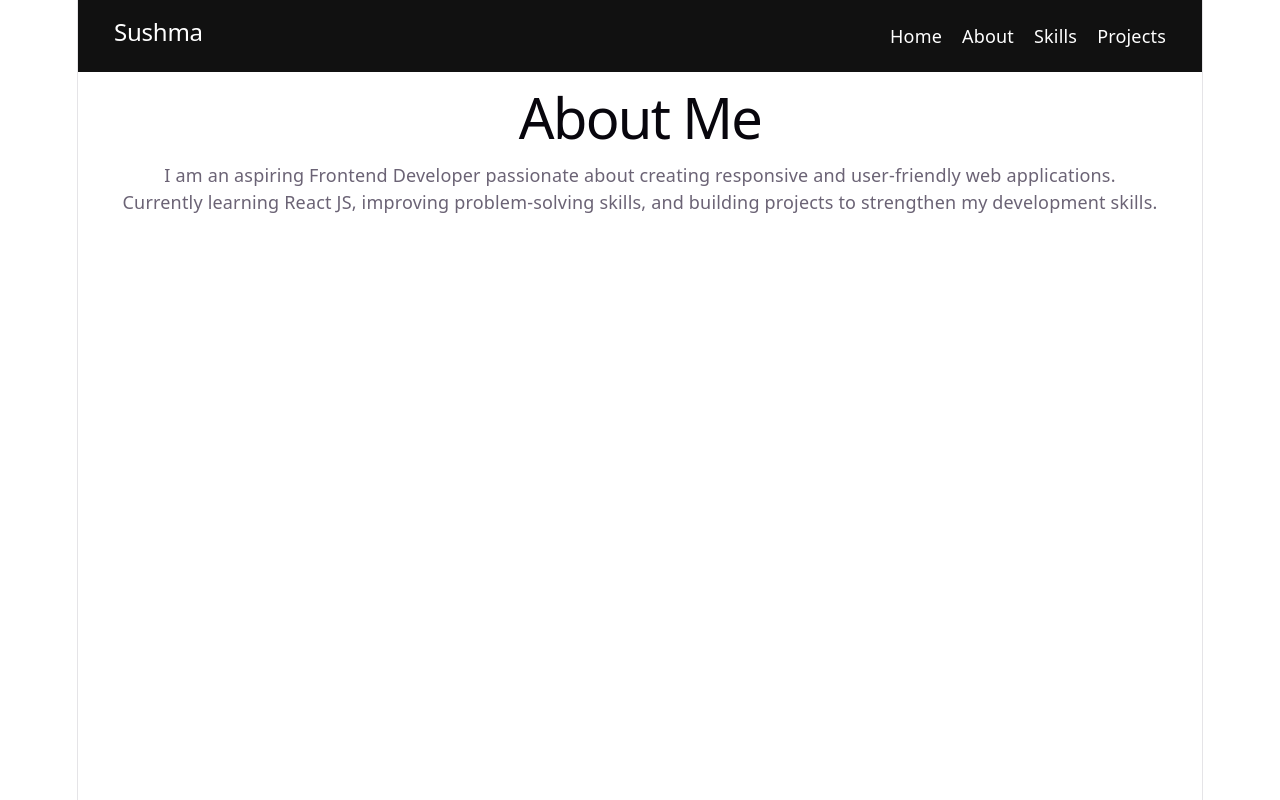
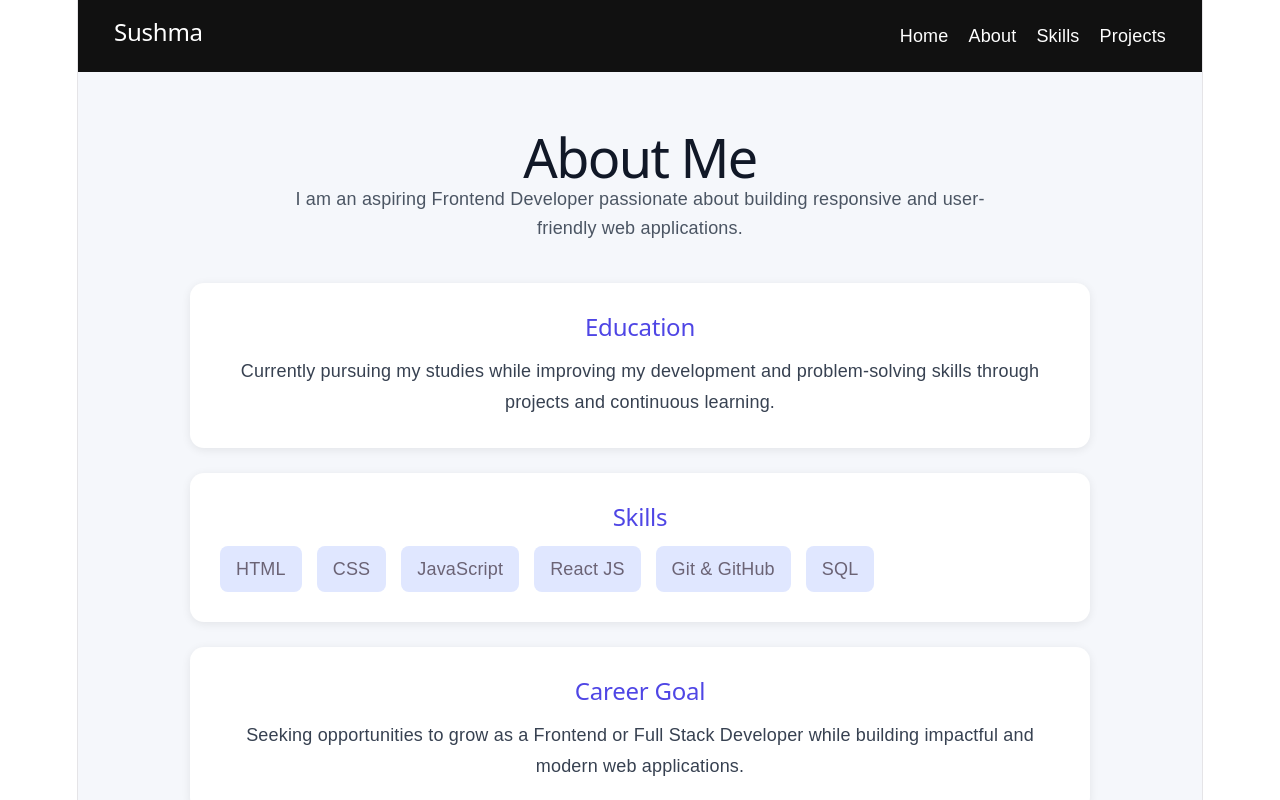
Before and after one commit to Sushmacs1712/profile-card, a React (Vite) app: page /about in a window 1280 px wide. Shown: the top 800 px of the page. Built offline with nearby package versions, Linux system fonts and the light colour scheme.

Commit message:
Designed and styled about page

```diff
--- a/src/pages/About.jsx
+++ b/src/pages/About.jsx
@@ -1,17 +1,61 @@
+import "../style/About.css";
+
 export default function About() {
   return (
-    <div>
+    <div className="about-container">
+
+      <section className="about-hero">
         <h1>About Me</h1>
 
         <p>
-        I am an aspiring Frontend Developer passionate about creating
+          I am an aspiring Frontend Developer passionate about building
           responsive and user-friendly web applications.
         </p>
+      </section>
+
+      {/* Education */}
+      <section className="about-card">
+        <h2>Education</h2>
 
         <p>
-        Currently learning React JS, improving problem-solving skills,
-        and building projects to strengthen my development skills.
+          Currently pursuing my studies while improving my development
+          and problem-solving skills through projects and continuous learning.
         </p>
+      </section>
+
+      {/* Skills */}
+      <section className="about-card">
+        <h2>Skills</h2>
+
+        <div className="skills-box">
+          <span>HTML</span>
+          <span>CSS</span>
+          <span>JavaScript</span>
+          <span>React JS</span>
+          <span>Git & GitHub</span>
+          <span>SQL</span>
+        </div>
+      </section>
+
+      {/* Career Goal */}
+      <section className="about-card">
+        <h2>Career Goal</h2>
+
+        <p>
+          Seeking opportunities to grow as a Frontend or Full Stack Developer
+          while building impactful and modern web applications.
+        </p>
+      </section>
+
+      {/* Interests */}
+      <section className="about-card">
+        <h2>Interests</h2>
+
+        <p>
+          UI Design • Web Development • Learning React • Building Projects
+        </p>
+      </section>
+
     </div>
   );
 }
--- a/src/style/About.css
+++ b/src/style/About.css
@@ -0,0 +1,76 @@
+* {
+  margin: 0;
+  padding: 0;
+  box-sizing: border-box;
+  font-family: Arial, sans-serif;
+}
+
+.about-container {
+  background-color: #f5f7fb;
+  min-height: 100vh;
+  padding: 40px 20px;
+}
+
+.about-hero {
+  text-align: center;
+  margin-bottom: 40px;
+}
+
+.about-hero h1 {
+  font-size: 3rem;
+  margin-bottom: 15px;
+  color: #111827;
+}
+
+.about-hero p {
+  max-width: 700px;
+  margin: auto;
+  line-height: 1.6;
+  color: #4b5563;
+}
+
+.about-card {
+  background-color: white;
+  max-width: 900px;
+  margin: 25px auto;
+  padding: 30px;
+  border-radius: 14px;
+  box-shadow: 0 2px 10px rgba(0, 0, 0, 0.08);
+}
+
+.about-card h2 {
+  color: #4f46e5;
+  margin-bottom: 15px;
+}
+
+.about-card p {
+  line-height: 1.7;
+  color: #374151;
+}
+
+.skills-box {
+  display: flex;
+  flex-wrap: wrap;
+  gap: 15px;
+}
+
+.skills-box span {
+  background-color: #e0e7ff;
+  padding: 10px 16px;
+  border-radius: 8px;
+  font-weight: 500;
+}
+
+@media (max-width: 768px) {
+  .about-hero h1 {
+    font-size: 2.2rem;
+  }
+
+  .about-card {
+    padding: 20px;
+  }
+
+  .skills-box {
+    justify-content: center;
+  }
+}
```
Lines whose indentation alone changed are shown as unchanged.
